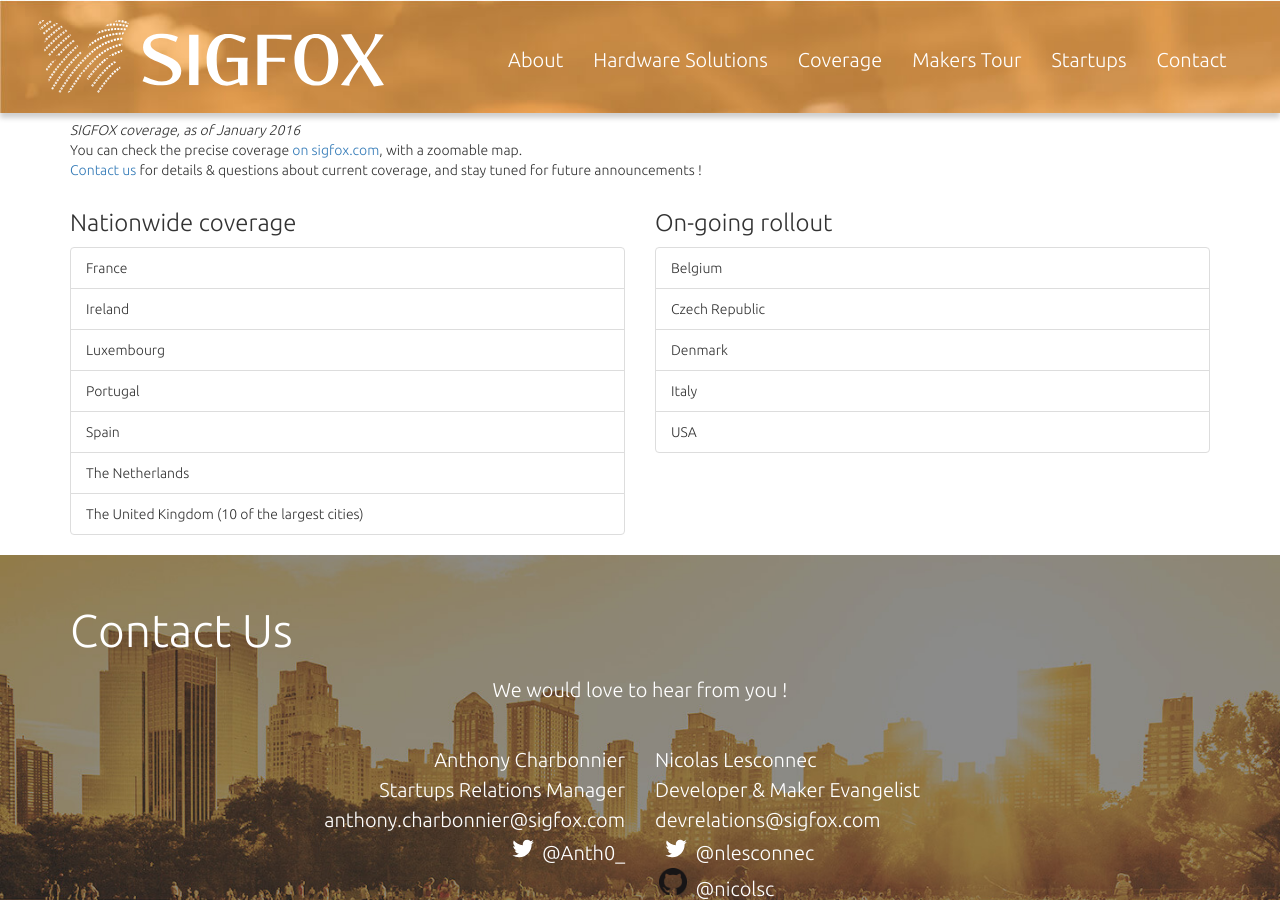
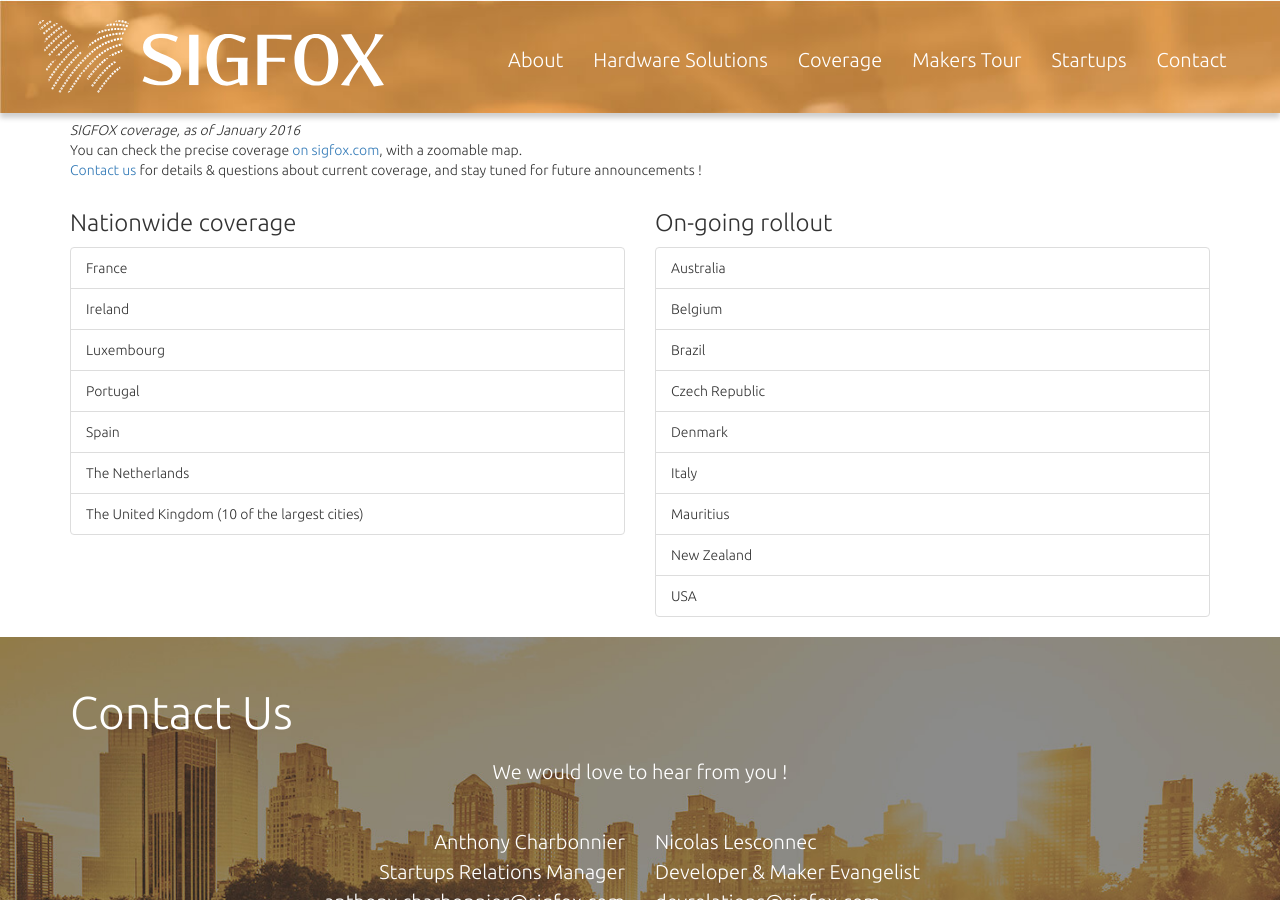
Before and after one commit to sigfox/makers.sigfox.com, a Jekyll site: the page built from index.html, in a window 1280 px wide and 900 px high, scrolled down 8070 px. Built offline with Jekyll 4.4.1, drawn with Linux system fonts in a browser that asks for light colours.

Commit message:
Coverage: add new SNOs Australia, NZ, Brazil & Oman

```diff
--- a/_data/coverage.yml
+++ b/_data/coverage.yml
@@ -24,3 +24,11 @@
     status: rollout
   - name: Ireland
     status: nationwide
+  - name: Mauritius
+    status: rollout
+  - name: Australia
+    status: rollout
+  - name: New Zealand
+    status: rollout
+  - name: Brazil
+    status: rollout
```
